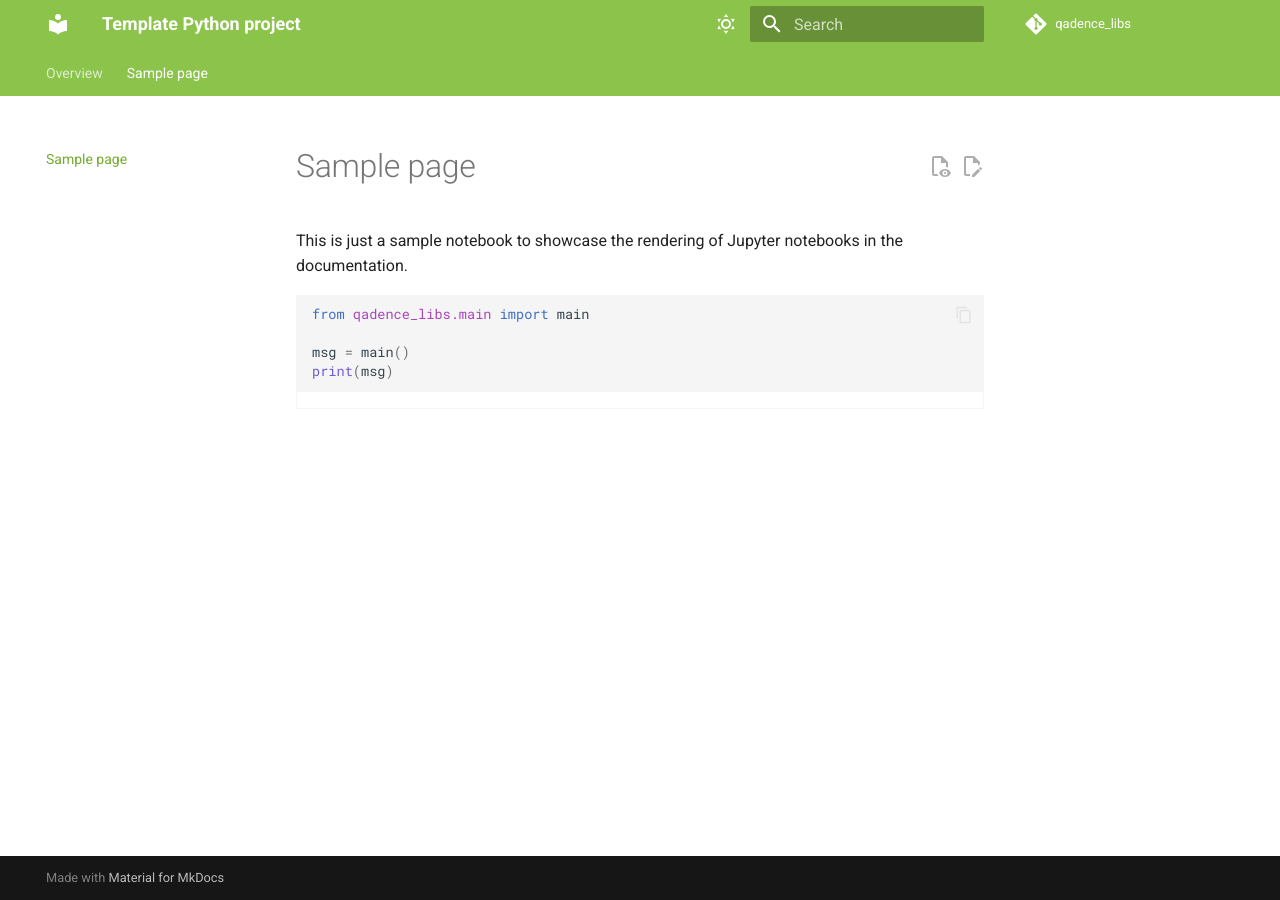
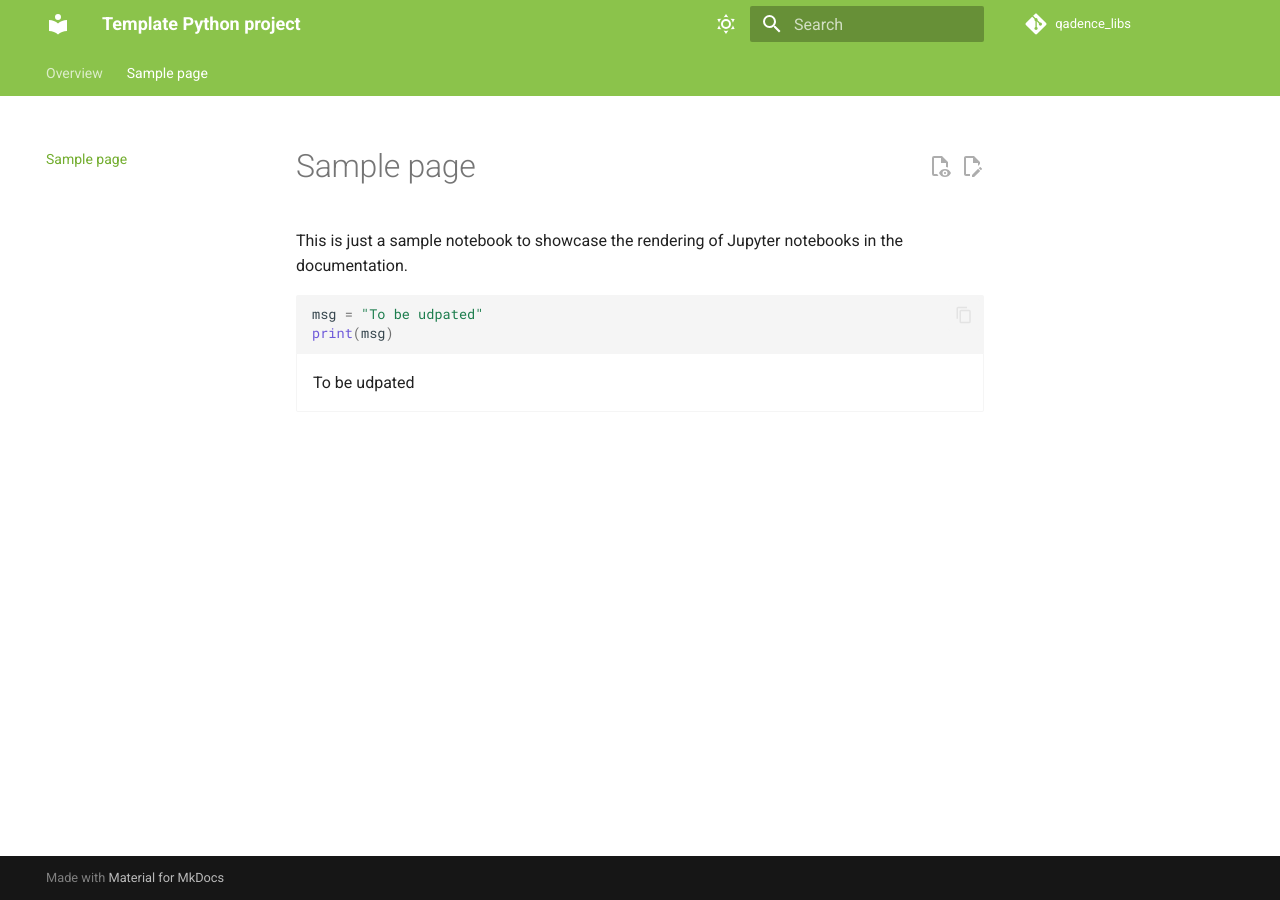
Before and after one commit to pasqal-io/qadence-libs, an MkDocs documentation site: the page built from docs/sample_page.md, in a window 1280 px wide. Built offline with MkDocs 1.6.1 and Material for MkDocs 9.7.7, drawn with Linux system fonts in a browser that asks for light colours; comment, search, counter and statistics services are not loaded; the version menu is left out.

Commit message:
fix docs

````diff
--- a/docs/sample_page.md
+++ b/docs/sample_page.md
@@ -1,8 +1,6 @@
 This is just a sample notebook to showcase the rendering of Jupyter notebooks in the documentation.
 
 ```python exec="on" source="material-block" session="main"
-from qadence_libs.main import main
-
-msg = main()
+msg = "To be udpated"
 print(msg)
 ```
````
